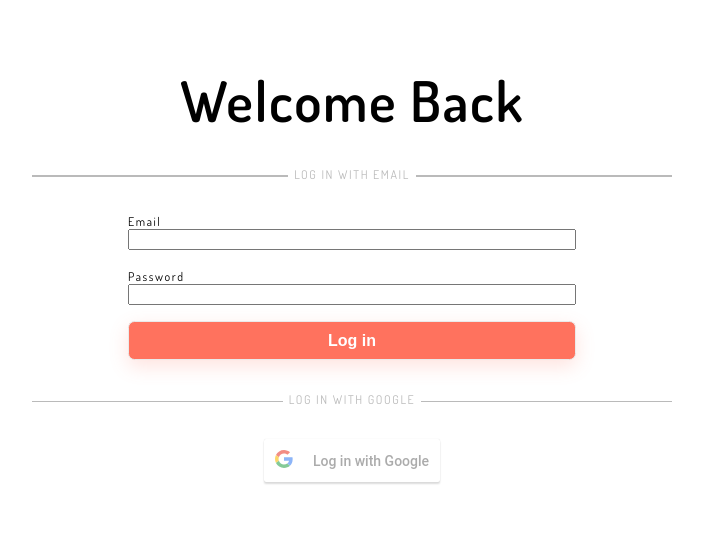
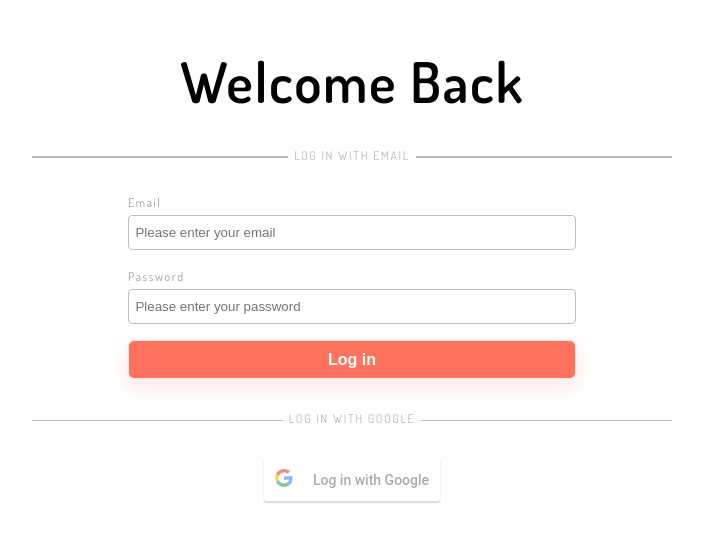
Before and after one commit to guestDI/react-wynter, a React (Create React App) app: page / in a window 1280 px wide. Shown: the part 127-668 px from the top of the page, without its empty margins (288-991 px from the left). Built offline with nearby package versions, Linux system fonts and the light colour scheme.

Commit message:
input styles

```diff
--- a/src/components/Input/Input.tsx
+++ b/src/components/Input/Input.tsx
@@ -1,18 +1,52 @@
-import React from 'react'
+import React, { useCallback } from 'react'
+import { StyledInput, StyledInputContainer } from './styled'
 
-interface InputProps {
-    label: string
-    error?: string
+export interface InputProps
+  extends Omit<React.InputHTMLAttributes<HTMLInputElement>, "onChange"> {
+  label: string
+  type?: string
+  value?: string
+  placeholder?: string
+  onChange?: (value: string) => void
+  error?: string
 }
 
-const Input: React.FC<InputProps> = ({error, label, ...props}) => {
+const Input: React.ForwardRefRenderFunction<HTMLInputElement,InputProps> = (
+    {
+      type = "text",
+      label,
+      value,
+      onChange,
+      error = false,
+      placeholder = "Type your answer here...",
+      ...props
+    },
+    ref,
+  ) => {
+    const handleOnChange = useCallback(
+        (e: React.ChangeEvent<HTMLInputElement>) => {
+          if (onChange) {
+            onChange(e.target.value)
+          }
+        },
+        [onChange],
+      )
+
     return(
-        <div style={{width: '100%'}}>
+        <StyledInputContainer>
             <label>{label}</label>
-            <input style={{width: '100%'}} {...props}/>
+            <StyledInput
+                value={value ?? ""}
+                onChange={handleOnChange}
+                ref={ref}
+                type={type}
+                placeholder={placeholder}
+                aria-invalid={error ? "true" : "false"}
+                {...props}
+            />
             {error && <div>{error}</div>}
-        </div>
+        </StyledInputContainer>
     )
 }
 
-export default Input;
+export default React.forwardRef(Input);
--- /dev/null
+++ b/src/components/Input/styled.tsx
@@ -0,0 +1,20 @@
+import styled from "styled-components";
+
+export const StyledInputContainer = styled.div`
+    width: 100%;
+
+    label {
+        display: block;
+        margin-bottom: 0.3rem;
+        color: #9c9c9c;
+    }
+`
+
+export const StyledInput = styled.input`
+    height: 2.2rem;
+    border-radius: 4px;
+    border: 1px solid #bfbfbf;
+    width: 100%;
+    color: #525E62;
+    padding: 0.4rem;
+`
--- /dev/null
+++ b/src/components/index.ts
@@ -0,0 +1,2 @@
+export { default as Input } from "./Input/Input"
+export { default as Button } from "./Button/Button"
--- a/src/dashboards/Login/Login.tsx
+++ b/src/dashboards/Login/Login.tsx
@@ -1,19 +1,42 @@
-import React from "react";
-import Input from "../../components/Input/Input";
+import React, { useState } from "react";
+import { Input, Button } from "../../components";
 import { GoogleLogin } from 'react-google-login';
 import AuthLayout from "../../components/AuthLayout";
 import { StyledFormHeader, StyledSeparator, StyledForm } from "./styled"
-import Button from "../../components/Button/Button";
+
+// const emailRules = {
+// 	required: "Please enter your email address",
+// 	pattern: {
+// 		value: /^[A-Z0-9._%+-]+@[A-Z0-9.-]+\.[A-Z]{2,4}$/i,
+// 		message: "Enter a valid e-mail address",
+// 	},
+// }
+
+// const passwordRules = {
+// 	required: "Please enter your password",
+// }
+
 
 const Login: React.FC = () => {
+    const [email, setEmail] = useState("")
+    const [password, setPassword] = useState("")
+
+    const onEmailChanged = (value: string) => {
+        setEmail(value)
+    }
+
+    const onPasswordChanged = (value: string) => {
+        setPassword(value)
+    }
+
     return (
         <AuthLayout>
         <StyledFormHeader>Welcome Back</StyledFormHeader>
 			<StyledForm noValidate>
                 <StyledSeparator>LOG IN WITH EMAIL</StyledSeparator>
                     <div className="form-controls">
-                        <Input label="Email"/>
-                        <Input label="Password"/>
+                        <Input value={email} onChange={onEmailChanged} placeholder="Please enter your email" label="Email"/>
+                        <Input value={password} onChange={onPasswordChanged} label="Password" placeholder="Please enter your password"/>
                         <Button onClick={() => {}}>
                             Log in
                         </Button>
--- a/src/dashboards/ProductsDashboard/ProductsDashboard.tsx
+++ b/src/dashboards/ProductsDashboard/ProductsDashboard.tsx
@@ -4,17 +4,25 @@ import Table from "../../components/Table/Table";
 
 const ProductsDashboard: React.FC = () => {
     const [products, setProducts] = useState([])
+    const [httpError, setHttpError] = useState()
     // const [isLoading, setIsLoading] = useState(true)
 
     useEffect(() => {
         const fetchProducts = async () => {
             const response = await fetch('https://react-wynter-default-rtdb.europe-west1.firebasedatabase.app/products.json')
+
+            if(!response.ok){
+                throw new Error("Products can't be loaded. Please try later")
+            }
+
             const data = await response.json()
 
             setProducts(data)
         }
 
-        fetchProducts()
+        fetchProducts().catch(error => {
+            setHttpError(error.message)
+        })
     }, [])
 
     const columns = useMemo(() => {
@@ -24,6 +32,10 @@ const ProductsDashboard: React.FC = () => {
         return []
     }, [products])
 
+    if(httpError){
+        return <div>{httpError}</div>
+    }
+
     return (
         <Table columns={columns}/>
     )
```
Also changed, not shown: src/context/AuthContext.tsx (added, +25 -0 lines), 1 other file (tests, documents, lock files or other folders).
